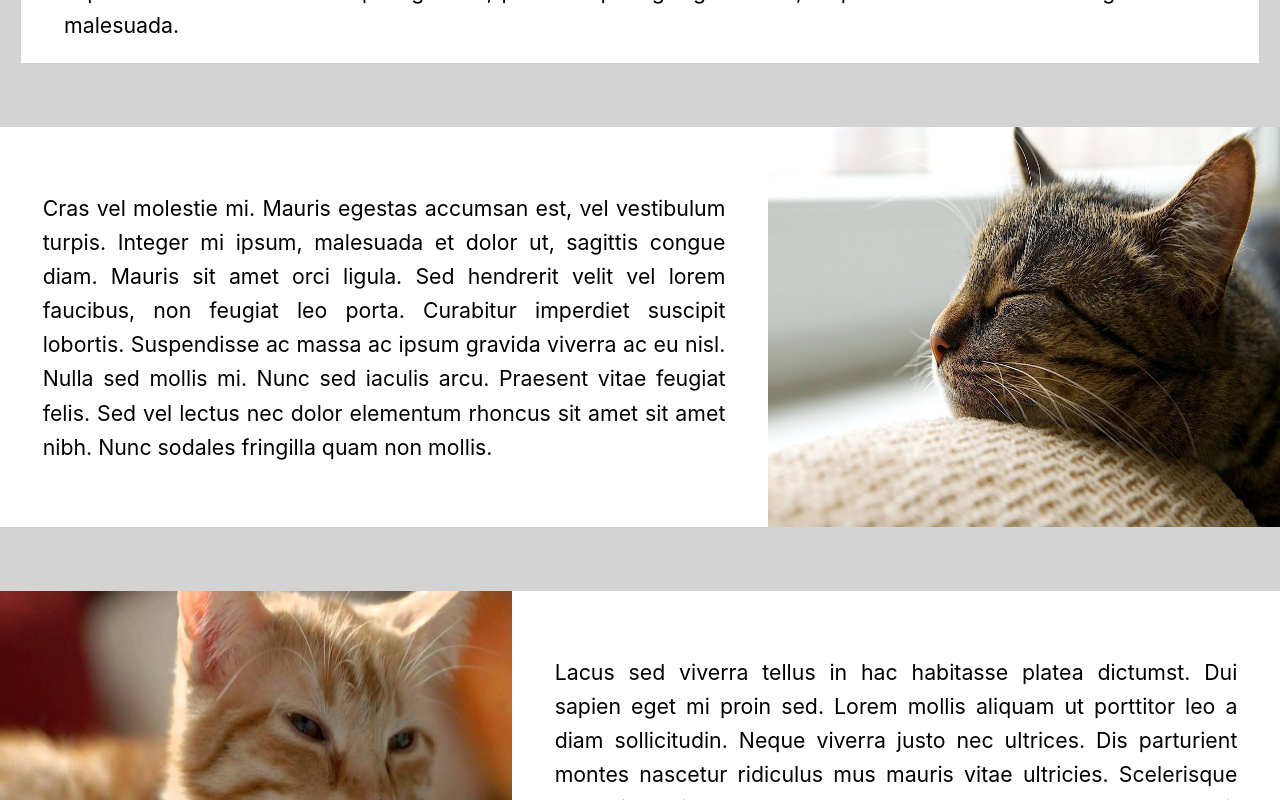
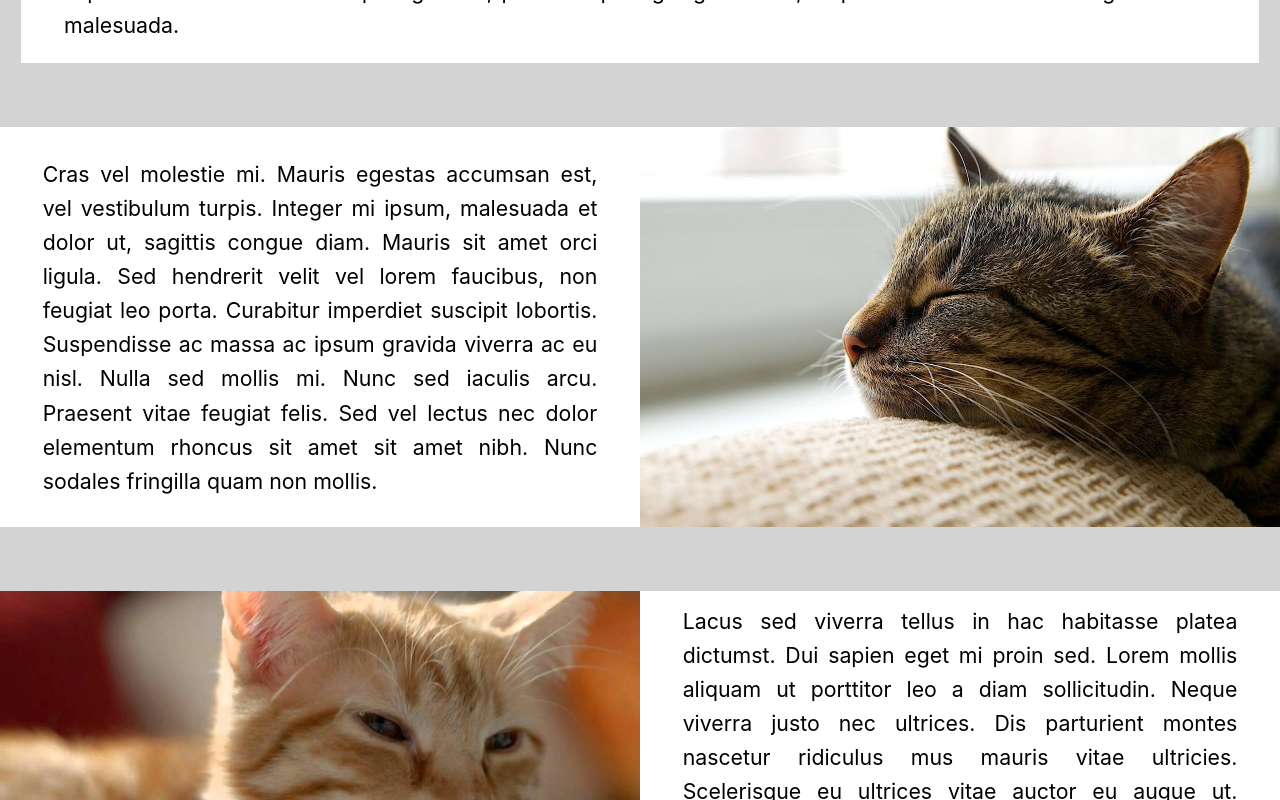
Before and after one commit to MAng0-1/application-app, a React (Create React App) app: page / in a window 1280 px wide. Shown: the part 460-1260 px from the top of the page. Built offline with nearby package versions, Linux system fonts and the light colour scheme.

Commit message:
Scaled images now centered

```diff
--- a/src/Components/shared.resources.ts
+++ b/src/Components/shared.resources.ts
@@ -58,7 +58,6 @@ export const SharedStyles = {
       background-color: white;
       display: flex;
       align-items: center;
-      min-width: initial;
       overflow-y: auto;
     `,
     Quote: styled.div`
@@ -73,11 +72,11 @@ export const SharedStyles = {
   },
   //images have a standard height of 25em, they can be scaled percentage-wise with widthP
   ImageCard: styled.img<{ widthP?: number }>`
-    display: block;
+    align-self: center;
     max-width: ${(props) => {
-      return props.widthP ?? 40;
+      return props.widthP ?? 50;
     }}%;
     width: ${(props) => (props.widthP != null ? '100%' : 'auto')};
-    height: ${(props) => (props.widthP != null ? 'auto' : '25em')};
+    height: ${(props) => (props.widthP != null ? '100%' : '25em')};
   `,
 };
```
